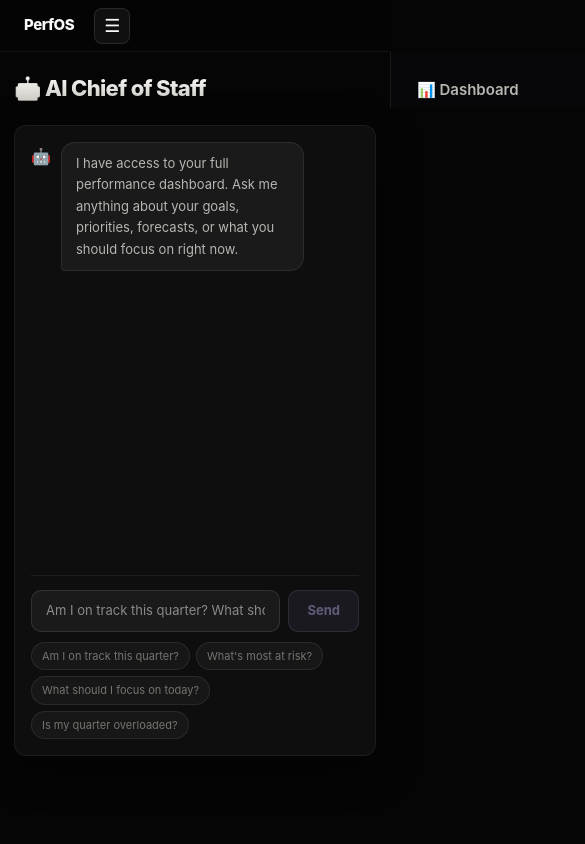
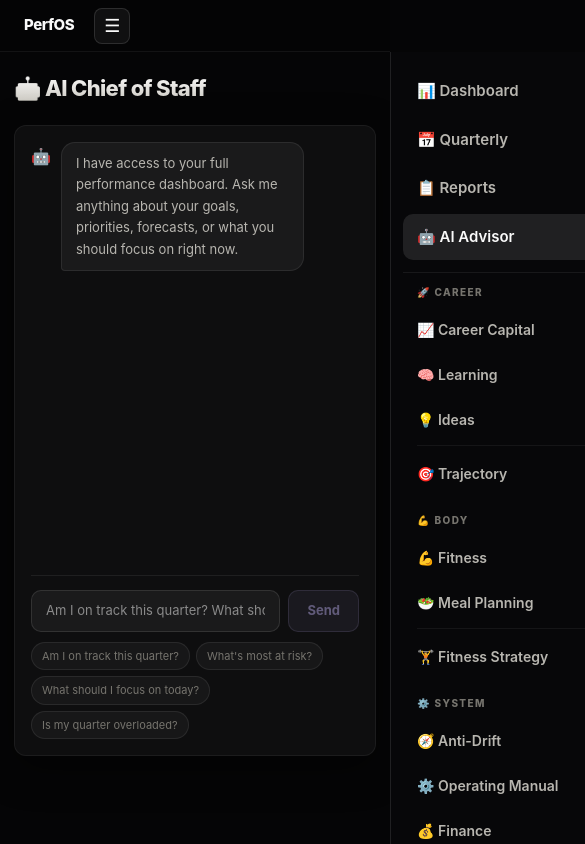
Before and after one commit to hanhdorasbox/PerfOS, a Next.js app: page /ai in a window 390 px wide. Shown: the top 844 px of the page, 585 px wide, since content can reach past the window. Built offline with nearby package versions, Linux system fonts and the light colour scheme.

Commit message:
Fix mobile nav: use React portal to escape sticky nav clipping

```diff
--- a/components/NavLinks.tsx
+++ b/components/NavLinks.tsx
@@ -2,6 +2,7 @@
 import Link from 'next/link'
 import { usePathname } from 'next/navigation'
 import { useState, useEffect, useRef, useCallback } from 'react'
+import { createPortal } from 'react-dom'
 import { useIsMobile } from '@/lib/useIsMobile'
 
 const primaryLinks = [
@@ -132,12 +133,14 @@ function DesktopNav() {
   )
 }
 
-// ─── Mobile nav (hamburger + drawer) ─────────────────────────────────────────
+// ─── Mobile nav (hamburger + portal drawer) ──────────────────────────────────
 
 function MobileNav() {
   const pathname = usePathname()
   const [open, setOpen] = useState(false)
+  const [mounted, setMounted] = useState(false)
 
+  useEffect(() => { setMounted(true) }, [])
   useEffect(() => { setOpen(false) }, [pathname])
   useEffect(() => {
     document.body.style.overflow = open ? 'hidden' : ''
@@ -146,51 +149,40 @@ function MobileNav() {
 
   const isActive = (href: string) => pathname === href || (href !== '/' && pathname.startsWith(href))
 
-  return (
+  const drawer = mounted ? createPortal(
     <>
-      <button
-        onClick={() => setOpen(v => !v)}
-        aria-label="Menu"
-        style={{
-          width: 36, height: 36, borderRadius: 8,
-          background: open ? 'rgba(255,255,255,0.1)' : 'rgba(255,255,255,0.05)',
-          border: '1px solid rgba(255,255,255,0.1)',
-          cursor: 'pointer', color: '#FAFAFA', fontSize: 18,
-          display: 'flex', alignItems: 'center', justifyContent: 'center',
-        }}
-      >
-        {open ? '✕' : '☰'}
-      </button>
-
       {/* Backdrop */}
-      {open && (
       <div
         onClick={() => setOpen(false)}
         style={{
           position: 'fixed', inset: 0, top: 52,
-            background: 'rgba(0,0,0,0.6)', zIndex: 90,
+          background: 'rgba(0,0,0,0.65)',
           backdropFilter: 'blur(4px)',
+          zIndex: 990,
+          opacity: open ? 1 : 0,
+          pointerEvents: open ? 'all' : 'none',
+          transition: 'opacity 0.25s ease',
         }}
       />
-      )}
 
       {/* Drawer */}
       <div style={{
         position: 'fixed', top: 52, right: 0, bottom: 0,
         width: '80vw', maxWidth: 320,
-        background: 'rgba(8,8,10,0.98)',
-        borderLeft: '1px solid rgba(255,255,255,0.08)',
-        zIndex: 95,
+        background: 'rgba(8,8,10,0.99)',
+        borderLeft: '1px solid rgba(255,255,255,0.1)',
+        zIndex: 991,
         overflowY: 'auto',
-        padding: '16px 12px 40px',
+        WebkitOverflowScrolling: 'touch',
+        padding: '16px 12px 60px',
         transform: open ? 'translateX(0)' : 'translateX(100%)',
-        transition: 'transform 0.25s cubic-bezier(0.22,1,0.36,1)',
+        transition: 'transform 0.28s cubic-bezier(0.22,1,0.36,1)',
       }}>
         {/* Primary links */}
-        <div style={{ marginBottom: 8 }}>
+        <div style={{ marginBottom: 12 }}>
           {primaryLinks.map(link => (
             <Link key={link.href} href={link.href} style={{
-              display: 'block', padding: '11px 14px', borderRadius: 10, marginBottom: 2,
+              display: 'block', padding: '12px 14px', borderRadius: 10, marginBottom: 2,
               fontSize: 15, fontWeight: 600, textDecoration: 'none',
               color: isActive(link.href) ? '#FAFAFA' : '#B8B6B0',
               background: isActive(link.href) ? 'rgba(255,255,255,0.1)' : 'transparent',
@@ -198,13 +190,15 @@ function MobileNav() {
           ))}
         </div>
 
+        <div style={{ height: 1, background: 'rgba(255,255,255,0.07)', margin: '4px 0 12px' }} />
+
         {/* Groups */}
         {menuGroups.map(group => (
-          <div key={group.label} style={{ marginBottom: 16 }}>
+          <div key={group.label} style={{ marginBottom: 18 }}>
             <div style={{
-              fontSize: 10, fontWeight: 800, letterSpacing: '0.12em',
+              fontSize: 10, fontWeight: 800, letterSpacing: '0.14em',
               textTransform: 'uppercase', color: '#76746E',
-              padding: '4px 14px 8px',
+              padding: '0 14px 8px',
             }}>
               {group.emoji} {group.label}
             </div>
@@ -212,7 +206,7 @@ function MobileNav() {
               <div key={link.href}>
                 {link.separator && <div style={{ height: 1, background: 'rgba(255,255,255,0.06)', margin: '4px 14px 6px' }} />}
                 <Link href={link.href} style={{
-                  display: 'block', padding: '10px 14px', borderRadius: 10, marginBottom: 2,
+                  display: 'block', padding: '11px 14px', borderRadius: 10, marginBottom: 2,
                   fontSize: 14, fontWeight: 600, textDecoration: 'none',
                   color: isActive(link.href) ? '#FAFAFA' : '#B8B6B0',
                   background: isActive(link.href) ? 'rgba(255,255,255,0.1)' : 'transparent',
@@ -222,6 +216,27 @@ function MobileNav() {
           </div>
         ))}
       </div>
+    </>,
+    document.body
+  ) : null
+
+  return (
+    <>
+      <button
+        onClick={() => setOpen(v => !v)}
+        aria-label="Menu"
+        style={{
+          width: 36, height: 36, borderRadius: 8,
+          background: open ? 'rgba(255,255,255,0.12)' : 'rgba(255,255,255,0.05)',
+          border: '1px solid rgba(255,255,255,0.12)',
+          cursor: 'pointer', color: '#FAFAFA', fontSize: 18,
+          display: 'flex', alignItems: 'center', justifyContent: 'center',
+          flexShrink: 0,
+        }}
+      >
+        {open ? '✕' : '☰'}
+      </button>
+      {drawer}
     </>
   )
 }
```
Lines whose indentation alone changed are shown as unchanged.
